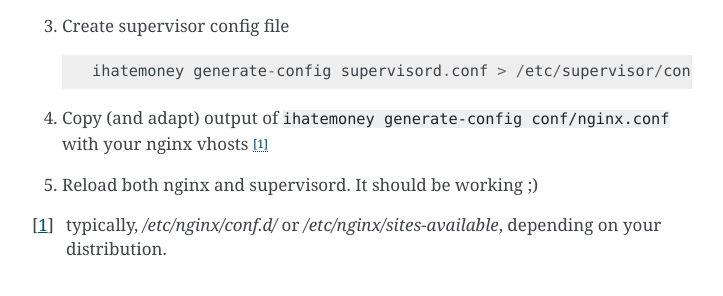
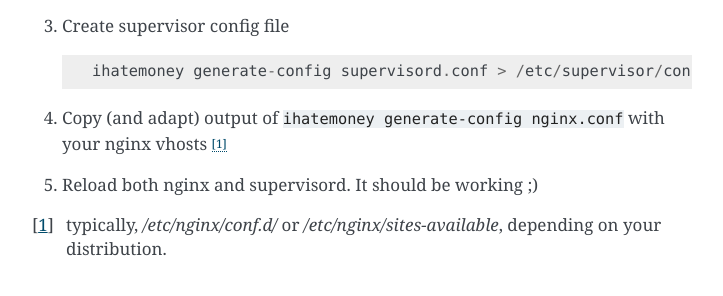
Before and after one commit to spiral-project/ihatemoney, a Sphinx documentation site: the page built from docs/installation.rst, in a window 1280 px wide and 900 px high, scrolled down 2963 px. Shown: the part 150-446 px from the top of the window, without its empty margins (388-1111 px from the left). Built offline with Sphinx 7.4.7, drawn with Linux system fonts in a browser that asks for light colours.

Commit message:
Fix the nginx conf generation command

```diff
--- a/docs/installation.rst
+++ b/docs/installation.rst
@@ -134,7 +134,7 @@
 
      ihatemoney generate-config supervisord.conf > /etc/supervisor/conf.d/ihatemoney.conf
 
-4. Copy (and adapt) output of ``ihatemoney generate-config conf/nginx.conf`` with your nginx vhosts [#nginx-vhosts]_
+4. Copy (and adapt) output of ``ihatemoney generate-config nginx.conf`` with your nginx vhosts [#nginx-vhosts]_
 5. Reload both nginx and supervisord. It should be working ;)
 
 .. [#nginx-vhosts] typically, */etc/nginx/conf.d/* or
```
